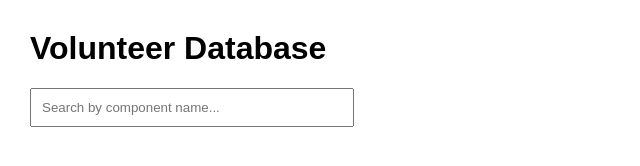
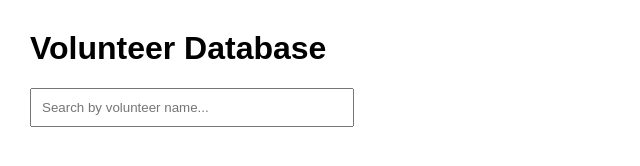
Before and after one commit to PaulomiPrajapati/uanddi, a plain HTML site: page index.html in a window 1280 px wide. Shown: the full height of the page, 0-640 px from the left. Drawn offline with Linux system fonts and the light colour scheme.

Commit message:
Add files via upload

```diff
--- a/index.html
+++ b/index.html
@@ -13,7 +13,7 @@
 </head>
 <body>
   <h1>Volunteer Database</h1>
-  <input type="text" id="searchInput" placeholder="Search by component name..." />
+  <input type="text" id="searchInput" placeholder="Search by volunteer name..." />
   <div id="results"></div>
 </body>
 </html>
```
